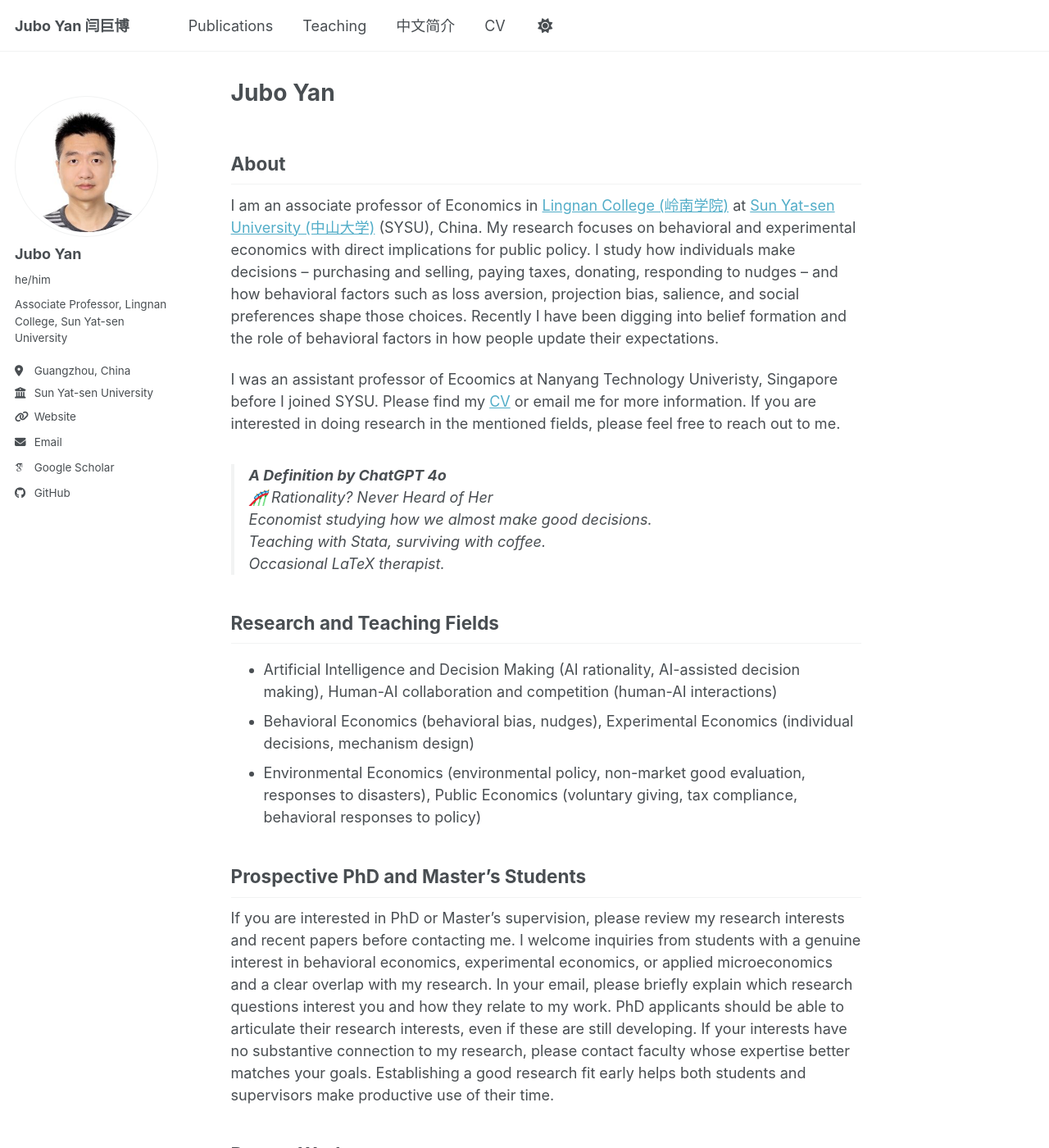
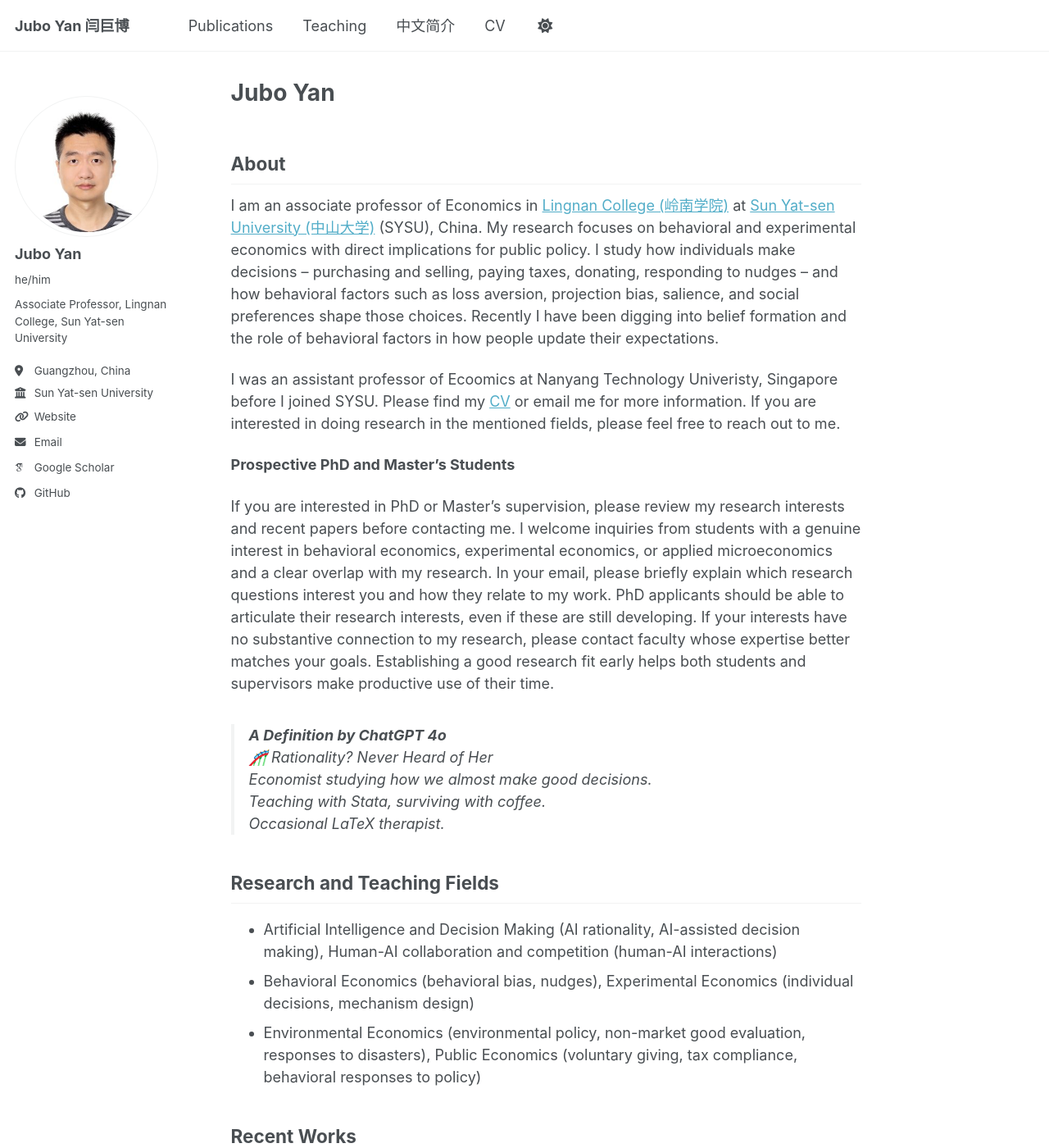
Before and after one commit to xiaogengjacky/xiaogengjacky.github.io, a Jekyll site: the page built from _pages/about.md, in a window 1280 px wide and 1400 px high. Shown: the whole window at 82% size. Built offline with Jekyll 4.4.1, drawn with Linux system fonts in a browser that asks for light colours; some web fonts are replaced; a script bundle is joined from its source files by our own code; library files that are not in the unit come from our copies; part of the change alters nothing that is shown.

```diff
--- a/_pages/about.md
+++ b/_pages/about.md
@@ -15,6 +15,10 @@ I am an associate professor of Economics in [Lingnan College (岭南学院)](htt
 
 I was an assistant professor of Ecoomics at Nanyang Technology Univeristy, Singapore before I joined SYSU. Please find my [CV](https://www.dropbox.com/scl/fi/gmceqk5aiscr01ivp0g2y/juboyan_cv.pdf?rlkey=nev1x2y0s1eqid6rb5y4x3d7g&dl=0){:target="_blank" rel="noopener"} or email me for more information. If you are interested in doing research in the mentioned fields, please feel free to reach out to me.
 
+**Prospective PhD and Master’s Students**
+
+If you are interested in PhD or Master’s supervision, please review my research interests and recent papers before contacting me. I welcome inquiries from students with a genuine interest in behavioral economics, experimental economics, or applied microeconomics and a clear overlap with my research. In your email, please briefly explain which research questions interest you and how they relate to my work. PhD applicants should be able to articulate their research interests, even if these are still developing. If your interests have no substantive connection to my research, please contact faculty whose expertise better matches your goals. Establishing a good research fit early helps both students and supervisors make productive use of their time.
+
 > **A Definition by ChatGPT 4o**
 > 🎢 Rationality? Never Heard of Her
 > Economist studying how we *almost* make good decisions.
@@ -27,10 +31,6 @@ I was an assistant professor of Ecoomics at Nanyang Technology Univeristy, Singa
 - Behavioral Economics (behavioral bias, nudges), Experimental Economics (individual decisions, mechanism design)
 - Environmental Economics (environmental policy, non-market good evaluation, responses to disasters), Public Economics (voluntary giving, tax compliance, behavioral responses to policy)
 
-## Prospective PhD and Master’s Students
-
-If you are interested in PhD or Master’s supervision, please review my research interests and recent papers before contacting me. I welcome inquiries from students with a genuine interest in behavioral economics, experimental economics, or applied microeconomics and a clear overlap with my research. In your email, please briefly explain which research questions interest you and how they relate to my work. PhD applicants should be able to articulate their research interests, even if these are still developing. If your interests have no substantive connection to my research, please contact faculty whose expertise better matches your goals. Establishing a good research fit early helps both students and supervisors make productive use of their time.
-
 ## Recent Works
 
 1. **Aiming High, Falling Short: Experimental Evidence on How Goal Rank Feedback Affects Goal-Setting and Productivity** with Lin Jing and Jing Li. [SSRN](https://papers.ssrn.com/sol3/papers.cfm?abstract_id=6006394), 2026
```
